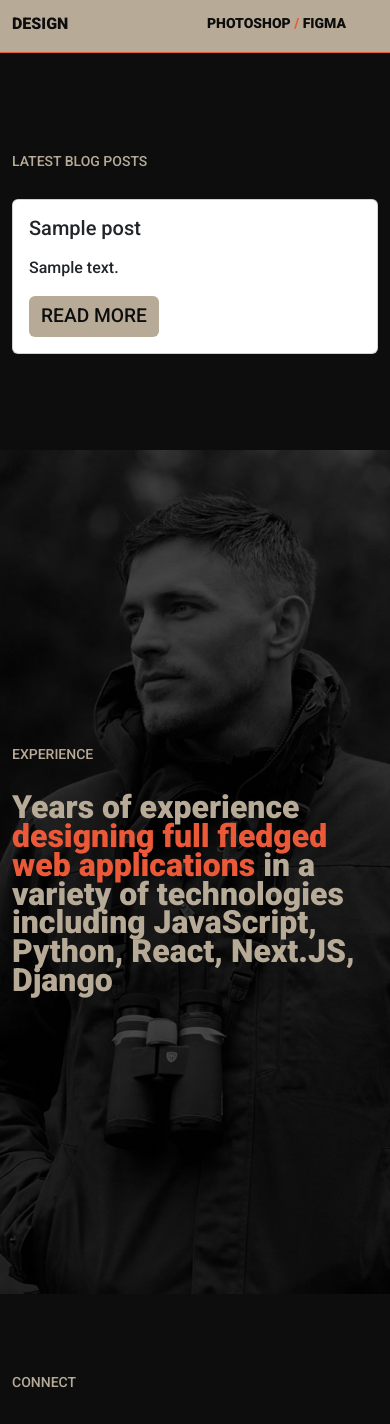
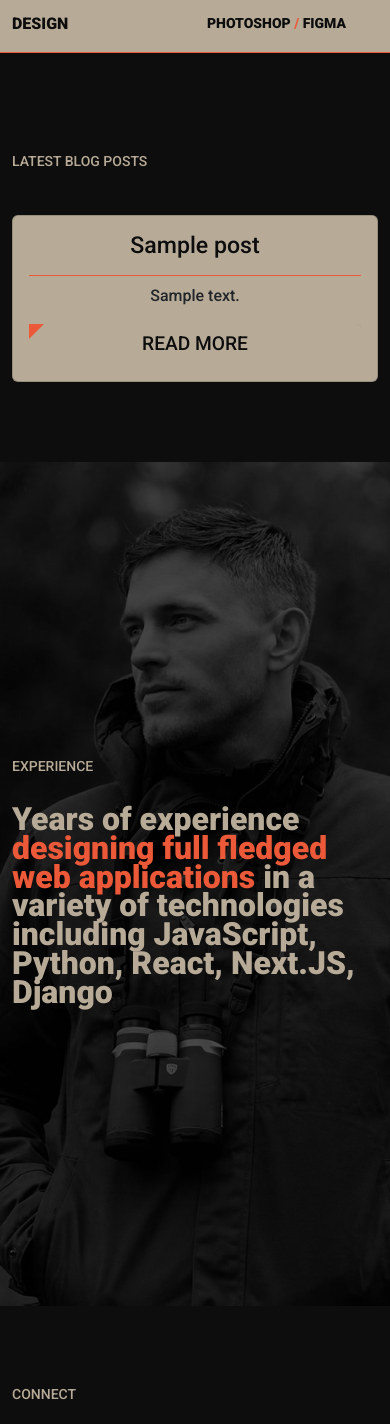
Before and after one commit to JaimieHemmings/ciscoop, a Flask app: page / in a window 390 px wide. Shown: the part 1468-2892 px from the top of the page. Run offline with Flask 3, Linux system fonts and the light colour scheme; tables that the repository leaves empty hold one stand-in row (values such as "Sample post"); some libraries are stand-ins or nearby versions.

Commit message:
fix: Updated CSS styles for consistency and responsiveness

```diff
--- a/ciscoop/routes.py
+++ b/ciscoop/routes.py
@@ -1,6 +1,6 @@
 from flask import render_template, request, redirect, url_for, flash, session
 from ciscoop import app, db
-from ciscoop.models import users, posts, messages
+from ciscoop.models import User, Post, Message
 from werkzeug.security import generate_password_hash, check_password_hash
 from flask_sqlalchemy import pagination
 
@@ -9,7 +9,7 @@ from flask_sqlalchemy import pagination
 @app.route('/index')
 def home():
     # Get 3 latest blog posts
-    latest_posts = posts.query.order_by(posts.created.desc()).limit(3).all()
+    latest_posts = Post.query.order_by(Post.created.desc()).limit(3).all()
     return render_template('index.html', title = "Home", posts = latest_posts)
 
 # Blog page
@@ -18,7 +18,7 @@ def blog():
     # Implement SQLAlchemy pagination for Blog Page
     page = request.args.get('page', 1, type=int)
     # Get current page of posts
-    curr_posts = posts.query.order_by(posts.created.desc()).paginate(page=page, per_page=5)
+    curr_posts = Post.query.order_by(Post.created.desc()).paginate(page=page, per_page=5)
     # Get next and previous page URLs
     next_url = url_for('blog', page=curr_posts.next_num) if curr_posts.has_next else None
     prev_url = url_for('blog', page=curr_posts.prev_num) if curr_posts.has_prev else None
@@ -28,7 +28,7 @@ def blog():
 @app.route('/blog/<slug>')
 def blog_post(slug):
     # Get post by slug
-    post = posts.query.filter_by(slug=slug).first()
+    post = Post.query.filter_by(slug=slug).first()
     return render_template('blog-post.html', title="Blog Post", post=post)
 
 
@@ -42,7 +42,7 @@ def contact():
         title = request.form['title']
         message = request.form['message']
         # create new message
-        new_message = messages(name=name, email=email, content=message, title=title)
+        new_message = Message(name=name, email=email, content=message, title=title)
         # add new message to database
         db.session.add(new_message)
         db.session.commit()
@@ -58,7 +58,7 @@ def login():
         username = request.form['username']
         password = request.form['password']
         # Check if user exists
-        user = users.query.filter_by(username=username).first()
+        user = User.query.filter_by(username=username).first()
         # Check if password matches
         if user and check_password_hash(user.password, password):
             # Create session with user id
@@ -82,7 +82,7 @@ def register():
         confirm_password = request.form['confirm_password']
         email = request.form['email']
         # Chek if user already exists
-        user = users.query.filter_by(username=username).first()
+        user = User.query.filter_by(username=username).first()
         if user:
             flash("Username already exists. Please try again.")
             return redirect(url_for('register'))
@@ -91,7 +91,7 @@ def register():
             flash("Passwords do not match. Please try again.")
             return redirect(url_for('register'))
         # create new user
-        new_user = users(username=username, password=generate_password_hash(password), email=email, role="user")
+        new_user = User(username=username, password=generate_password_hash(password), email=email, role="user")
         # add new user to database
         db.session.add(new_user)
         db.session.commit()
@@ -105,7 +105,7 @@ def register():
 def profile():
     # Get user session
     user_id = session['user_id']
-    user = users.query.filter_by(id=user_id).first()
+    user = User.query.filter_by(id=user_id).first()
     return render_template('profile.html', title="Profile", user=user)
 
 # Admin Page
@@ -118,7 +118,7 @@ def admin():
         if user_id is None:
             flash("Please login to create a post.")
             return redirect(url_for('login'))
-        user = users.query.filter_by(id=user_id).first()
+        user = User.query.filter_by(id=user_id).first()
         # Check user is an admin
         if user.role != "admin":
             flash("You do not have permission to access this page.")
@@ -129,16 +129,16 @@ def admin():
         slug = title.lower().replace(" ", "-")
         preview = request.form['preview']
         # create new post
-        new_post = posts(title=title, content=content, preview=preview, user_id=user_id, slug=slug, user=user)
+        new_post = Post(title=title, content=content, preview=preview, user_id=user_id, slug=slug, user=user)
         # add new post to database
         db.session.add(new_post)
         db.session.commit()
         flash("Post created successfully!")
         return redirect(url_for('admin'))
     # Get all blog posts
-    all_posts = posts.query.all()
+    all_posts = Post.query.all()
 
-    messageData = messages.query.all()
+    messageData = Message.query.all()
     newMessages = len(messageData)
 
     return render_template('admin.html', title="Admin", posts=all_posts, newMessages = newMessages)
@@ -152,7 +152,7 @@ def posts_list():
     if user_id is None:
         flash("Please login to edit a post.")
         return redirect(url_for('login'))
-    user = users.query.filter_by(id=user_id).first()
+    user = User.query.filter_by(id=user_id).first()
     # Check user is an admin
     if user.role != "admin":
         flash("You do not have permission to access this page.")
@@ -160,7 +160,7 @@ def posts_list():
     # Implement SQLAlchemy pagination for Blog Page
     page = request.args.get('page', 1, type=int)
     # Get current page of posts
-    curr_posts = posts.query.order_by(posts.created.desc()).paginate(page=page, per_page=5)
+    curr_posts = Post.query.order_by(Post.created.desc()).paginate(page=page, per_page=5)
     # Get next and previous page URLs
     next_url = url_for('posts_list', page=curr_posts.next_num) if curr_posts.has_next else None
     prev_url = url_for('posts_list', page=curr_posts.prev_num) if curr_posts.has_prev else None
@@ -175,13 +175,13 @@ def edit_post(id):
     if user_id is None:
         flash("Please login to edit a post.")
         return redirect(url_for('login'))
-    user = users.query.filter_by(id=user_id).first()
+    user = User.query.filter_by(id=user_id).first()
     # Check user is an admin
     if user.role != "admin":
         flash("You do not have permission to access this page.")
         return redirect(url_for('home'))
     # Get post by id
-    post = posts.query.filter_by(id=id).first()
+    post = Post.query.filter_by(id=id).first()
     if request.method == 'POST':
         # get form data
         title = request.form['title']
@@ -208,13 +208,13 @@ def delete_post(id):
     if user_id is None:
         flash("Please login to delete a post.")
         return redirect(url_for('login'))
-    user = users.query.filter_by(id=user_id).first()
+    user = User.query.filter_by(id=user_id).first()
     # Check user is an admin
     if user.role != "admin":
         flash("You do not have permission to access this page.")
         return redirect(url_for('home'))
     # Get post by id
-    post = posts.query.filter_by(id=id).first()
+    post = Post.query.filter_by(id=id).first()
     # Delete post
     db.session.delete(post)
     db.session.commit()
@@ -230,13 +230,13 @@ def messages_page():
     if user_id is None:
         flash("Please login to view messages.")
         return redirect(url_for('login'))
-    user = users.query.filter_by(id=user_id).first()
+    user = User.query.filter_by(id=user_id).first()
     # Check user is an admin
     if user.role != "admin":
         flash("You do not have permission to access this page.")
         return redirect(url_for('home'))
     # Get all messages
-    messageData = messages.query.all()
+    messageData = Message.query.all()
     return render_template('messages.html', title="Messages", messages=messageData)
 
 # Delete Message
@@ -248,13 +248,13 @@ def delete_message(id):
     if user_id is None:
         flash("Please login to delete a message.")
         return redirect(url_for('login'))
-    user = users.query.filter_by(id=user_id).first()
+    user = User.query.filter_by(id=user_id).first()
     # Check user is an admin
     if user.role != "admin":
         flash("You do not have permission to access this page.")
         return redirect(url_for('home'))
     # Get message by id
-    message = messages.query.filter_by(id=id).first()
+    message = Message.query.filter_by(id=id).first()
     # Delete message
     db.session.delete(message)
     db.session.commit()
--- a/ciscoop/static/css/style.css
+++ b/ciscoop/static/css/style.css
@@ -261,13 +261,15 @@ nav {
 /* Experience Section Styles */
 
 .experience {
-  height: 100vh;
+  min-height: 100vh;
   background-image: url('../img/black-white-profile.webp');
   position: relative;
   z-index: 1;
   display: flex;
   flex-direction: column;
   justify-content: center;
+  padding-top: 5rem;
+  padding-bottom: 5rem;
 }
 
 .experience:after {
@@ -402,6 +404,16 @@ ul.footer-links li a:hover {
   margin-bottom: 1.5rem;
 }
 
+.ck-content h2,
+.ck-content h3,
+.ck-content ul {
+  margin-bottom: 2rem;
+}
+
+.ck-content ul li {
+  margin-bottom: 1rem;
+}
+
 /* End of CKEditor COntent Styles */
 
 /* Mobile Styles */
@@ -486,3 +498,104 @@ ul.footer-links li a:hover {
     font-size: 2rem;
   }
 }
+
+/* Styles for Blog Section of Homepage */
+
+.home-blog {
+  margin-bottom: 5rem;
+}
+
+.home-blog .card {
+  background-color: #b7ab98;
+}
+
+.home-blog .card h3 {
+  color: #eb5939;
+  color: #0d0d0d;
+}
+
+.home-blog .card-title {
+  min-height: 50px;
+  padding-bottom: 15px;
+  border-bottom: 1px solid #eb5939;
+}
+
+.home-blog .card-body p {
+  padding-top: 15px;
+}
+
+.home-blog .card-body p {
+  min-height: 65px;
+  margin-bottom: 2rem;
+}
+
+.home-blog .card-body a {
+  display: block;
+  margin-top: 1rem;
+}
+
+.home-blog .card-body .card-footer {
+  padding: 0;
+  border: none;
+}
+
+.home-blog .card-footer a {
+  position: relative;
+  z-index: 2;
+}
+
+.home-blog .card-footer a:after {
+  border-top: 15px solid #eb5939;
+  border-bottom: 15px solid transparent;
+  border-right: 15px solid transparent;
+  content: '';
+  position: absolute;
+  left: 0;
+  top: 0;
+  transition: opacity 0.3s ease-out;
+}
+
+.home-blog .card-footer a:before {
+  content: '';
+  position: absolute;
+  top: 50%;
+  left: 0;
+  width: 100%;
+  height: 0%;
+  background-color: #eb5939;
+  transform: translate(0, -50%);
+  transition: all 0.3s ease-out;
+  z-index: -1;
+}
+
+.home-blog .card-footer a:hover {
+  background-color: transparent;
+}
+
+.home-blog .card-footer a:hover:before {
+  height: 100%;
+}
+
+.home-blog .card-footer a:hover:after {
+  opacity: 0;
+}
+
+@media (max-width: 1199px) {
+  .home-blog .card h3 {
+    min-height: 120px;
+  }
+}
+
+@media (max-width: 992px) {
+  .home-blog .card h3 {
+    min-height: 162px;
+  }
+}
+
+@media (max-width: 768px) {
+  .home-blog .card h3 {
+    min-height: unset;
+  }
+}
+
+/* End of Styles for Blog Section of Homepage */
--- a/ciscoop/templates/base.html
+++ b/ciscoop/templates/base.html
@@ -3,11 +3,9 @@
   <head>
     <meta charset="UTF-8" />
     <meta name="viewport" content="width=device-width, initial-scale=1.0" />
-    {% if title %}
-    <title>CI/Scoop - {{ title }}</title>
-    {% else %}
-    <title>CIScoop</title>
-    {% endif %}
+
+    <title>CI/Scoop{% if title %} - {{ title }}{% endif %}</title>
+
 
     <link rel="shortcut icon" href="{{ url_for('static', filename='favicon.ico') }}">
     <meta name="msapplication-TileColor" content="#da532c">
--- a/ciscoop/templates/blog.html
+++ b/ciscoop/templates/blog.html
@@ -15,13 +15,13 @@
           {% for post in posts %}
           <li class="mb-3">
             <div class="row">
-              <div class="col-sm-6">
+              <div class="col-sm-8">
                 <h3 class="pt-3">{{ post.title }}</h3>
                 <p class="mt-1 mb-3">
                   {{ post.content|truncate(50,true,'...')|safe }}
                 </p>
               </div>
-              <div class="col-sm-6">
+              <div class="col-sm-4">
                 <a
                   href="{{ url_for('blog_post', slug=post.slug) }}"
                   class="btn btn-primary mb-3 mt-3"
--- a/ciscoop/templates/index.html
+++ b/ciscoop/templates/index.html
@@ -88,26 +88,26 @@
     </li>
   </ul>
 </section>
-<section class="mb-5">
+
+<section class="home-blog">
   <div class="container">
-    <!-- Get the 3 latest Blog Posts -->
     <div class="row">
       <h2 class="sub-title">LATEST BLOG POSTS</h2>
     </div>
     <div class="row">
       {% for post in posts %}
-      <div class="col-md-4">
-        <div class="card mb-5">
+      <div class="col-md-4 mt-3 text-center">
+        <div class="card">
           <div class="card-body">
-            <h5 class="card-title">{{ post.title }}</h5>
-            <p class="card-text mb-3 mt-3">
+            <h3 class="card-title">{{ post.title }}</h3>
             {{ post.content | safe | truncate(50, true, '...') }}
-            </p>
+            <div class="card-footer">
               <a
                 href="{{ url_for('blog_post', slug=post.slug) }}"
                 class="btn btn-primary"
                 >Read More</a
               >
+            </div>
           </div>
         </div>
       </div>
```
Also changed, not shown: ciscoop/models.py (+8 -8 lines). Lines whose indentation alone changed are shown as unchanged.
